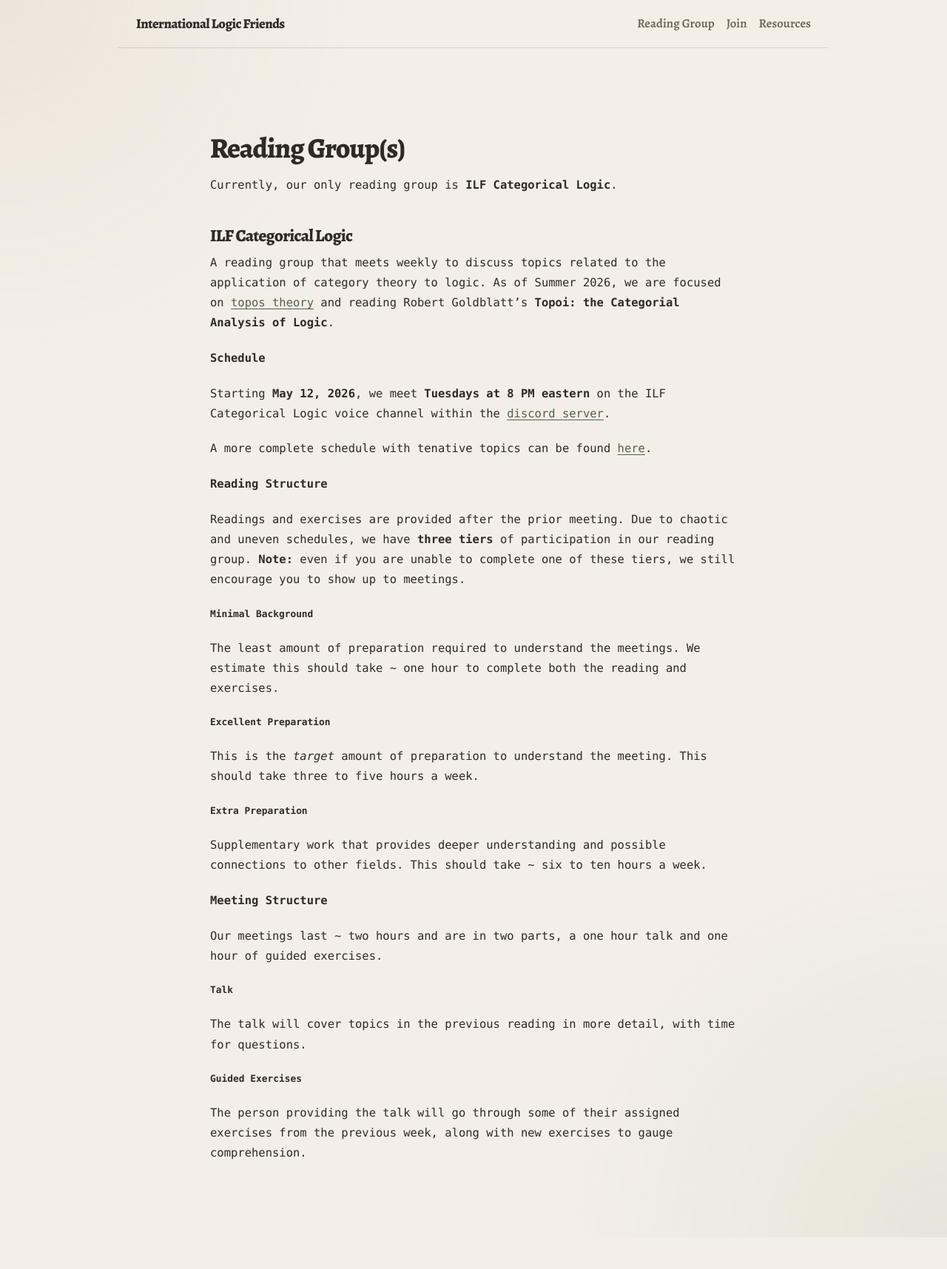
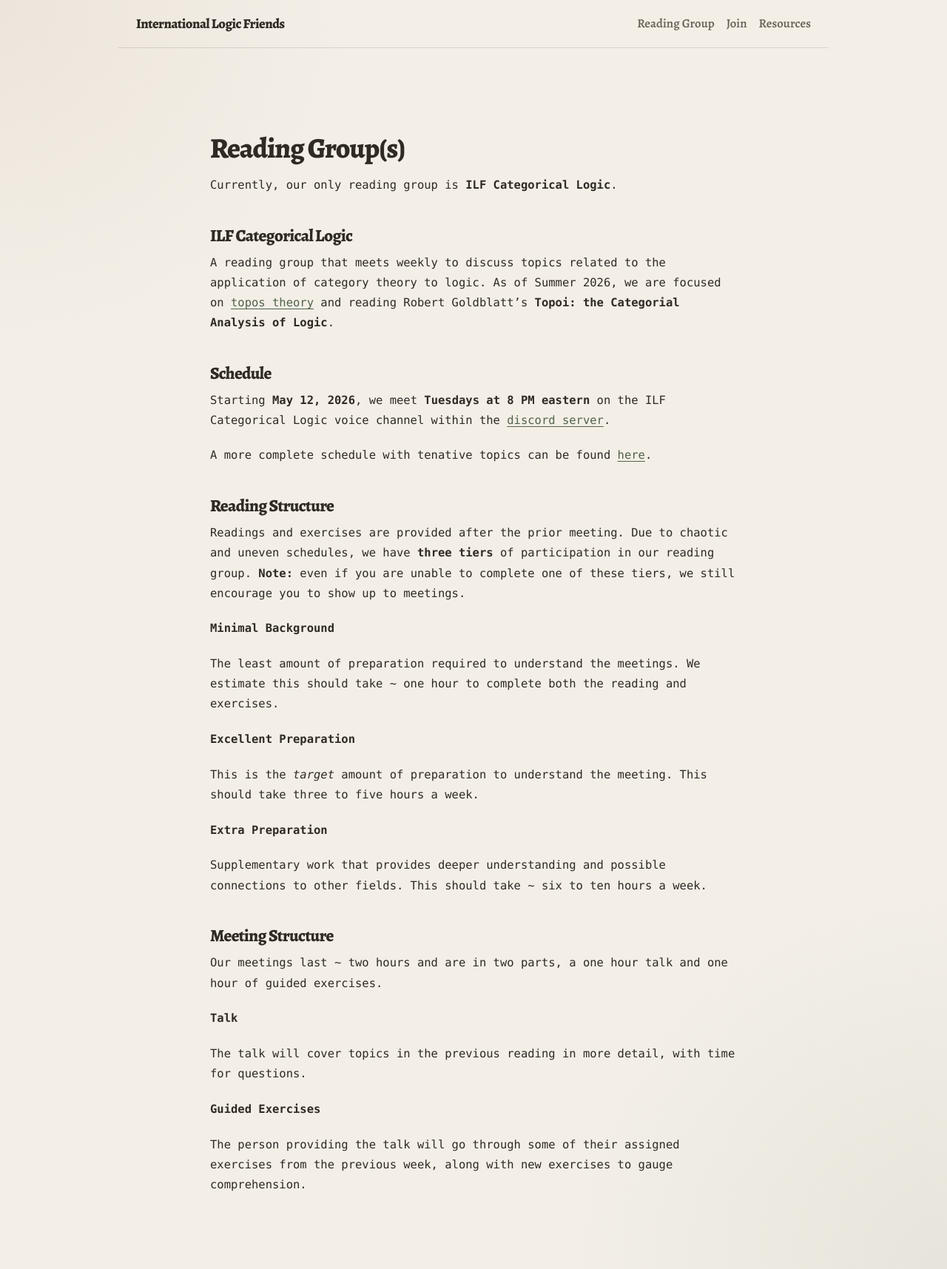
Before and after one commit to international-logic-friends/international-logic-friends.github.io, a Jekyll site: the page built from reading-group.md, in a window 1280 px wide. Shown: the whole page at 74% size. Built offline with Jekyll 4.4.1, drawn with Linux system fonts in a browser that asks for light colours; some web fonts are replaced; before the commit the page ends 1672 px from its top, so only the background shows below that.

Commit message:
title size changes

```diff
--- a/reading-group.md
+++ b/reading-group.md
@@ -7,32 +7,34 @@ permalink: /reading-group/
 ## Reading Group(s)
 Currently, our only reading group is **ILF Categorical Logic**.
 
+
 ### ILF Categorical Logic
 A reading group that meets weekly to discuss topics related to the application of category theory to logic. As of Summer 2026, we are focused on [topos theory](https://ncatlab.org/nlab/show/topos) and reading Robert Goldblatt's **Topoi: the Categorial Analysis of Logic**.
 
-#### Schedule
+### Schedule
 Starting **May 12, 2026**, we meet **Tuesdays at 8 PM eastern** on the ILF Categorical Logic voice channel within the [discord server](https://discord.com/invite/GqyMYurz3).
 
 A more complete schedule with tenative topics can be found [here](https://docs.google.com/spreadsheets/d/12U5UZWh7pqOU_zV92sXX0LmpECJVU5VBQJzbxJPtSTA/edit?gid=0#gid=0).
 
-#### Reading Structure
+
+### Reading Structure
 Readings and exercises are provided after the prior meeting. Due to chaotic and uneven schedules, we have **three tiers** of participation in our reading group. **Note:** even if you are unable to complete one of these tiers, we still encourage you to show up to meetings.
 
-##### Minimal Background
+#### Minimal Background
 The least amount of preparation required to understand the meetings. We estimate this should take ~ one hour to complete both the reading and exercises.
 
-##### Excellent Preparation
+#### Excellent Preparation
 This is the *target* amount of preparation to understand the meeting. This should take  three to five hours a week.
 
-##### Extra Preparation
+#### Extra Preparation
 Supplementary work that provides deeper understanding and possible connections to other fields. This should take ~ six to ten hours a week.
 
 
-#### Meeting Structure
+### Meeting Structure
 Our meetings last ~ two hours and are in two parts, a one hour talk and one hour of guided exercises.
 
-##### Talk
+#### Talk
 The talk will cover topics in the previous reading in more detail, with time for questions.
 
-##### Guided Exercises
+#### Guided Exercises
 The person providing the talk will go through some of their assigned exercises from the previous week, along with new exercises to gauge comprehension.
```
